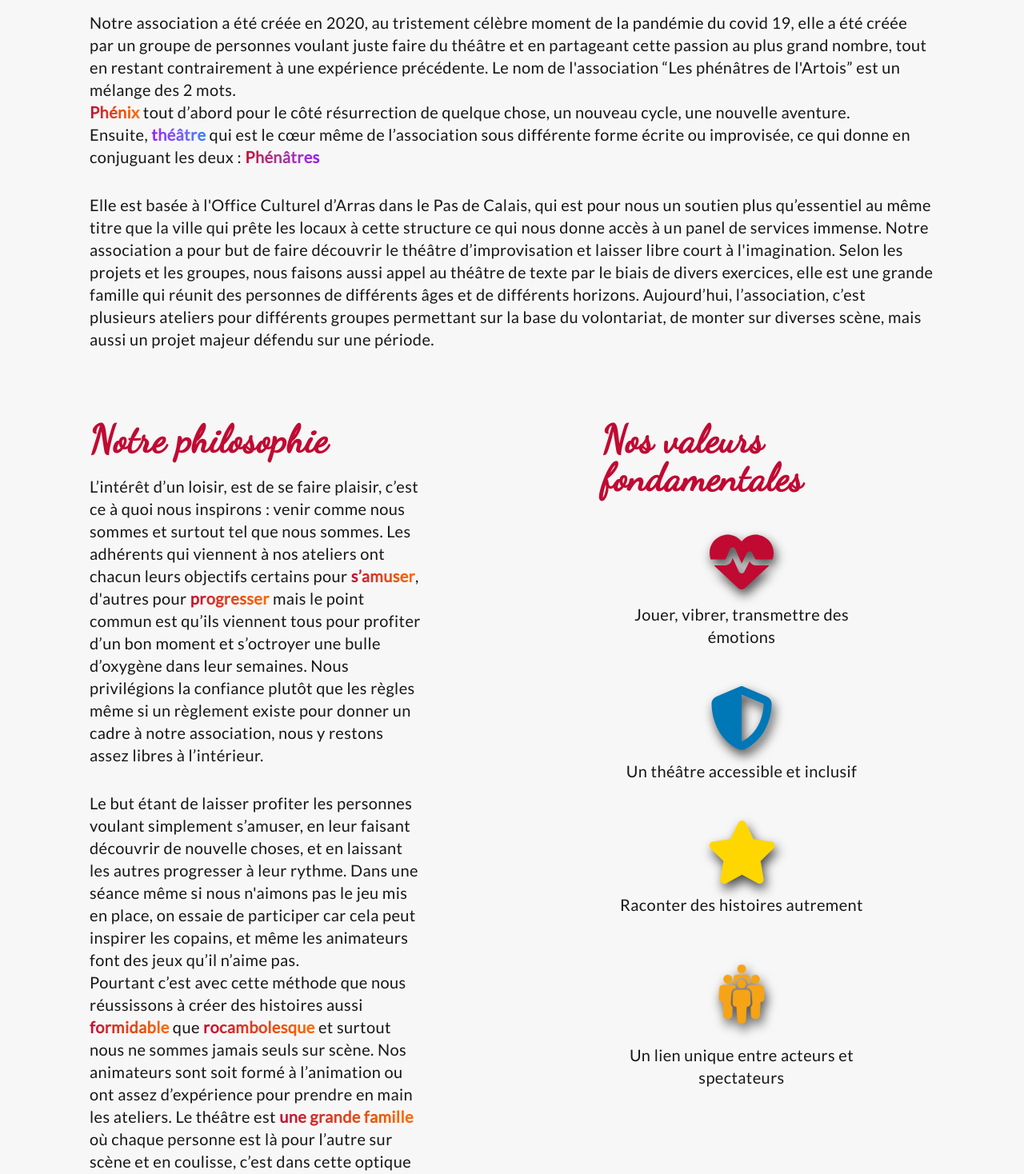
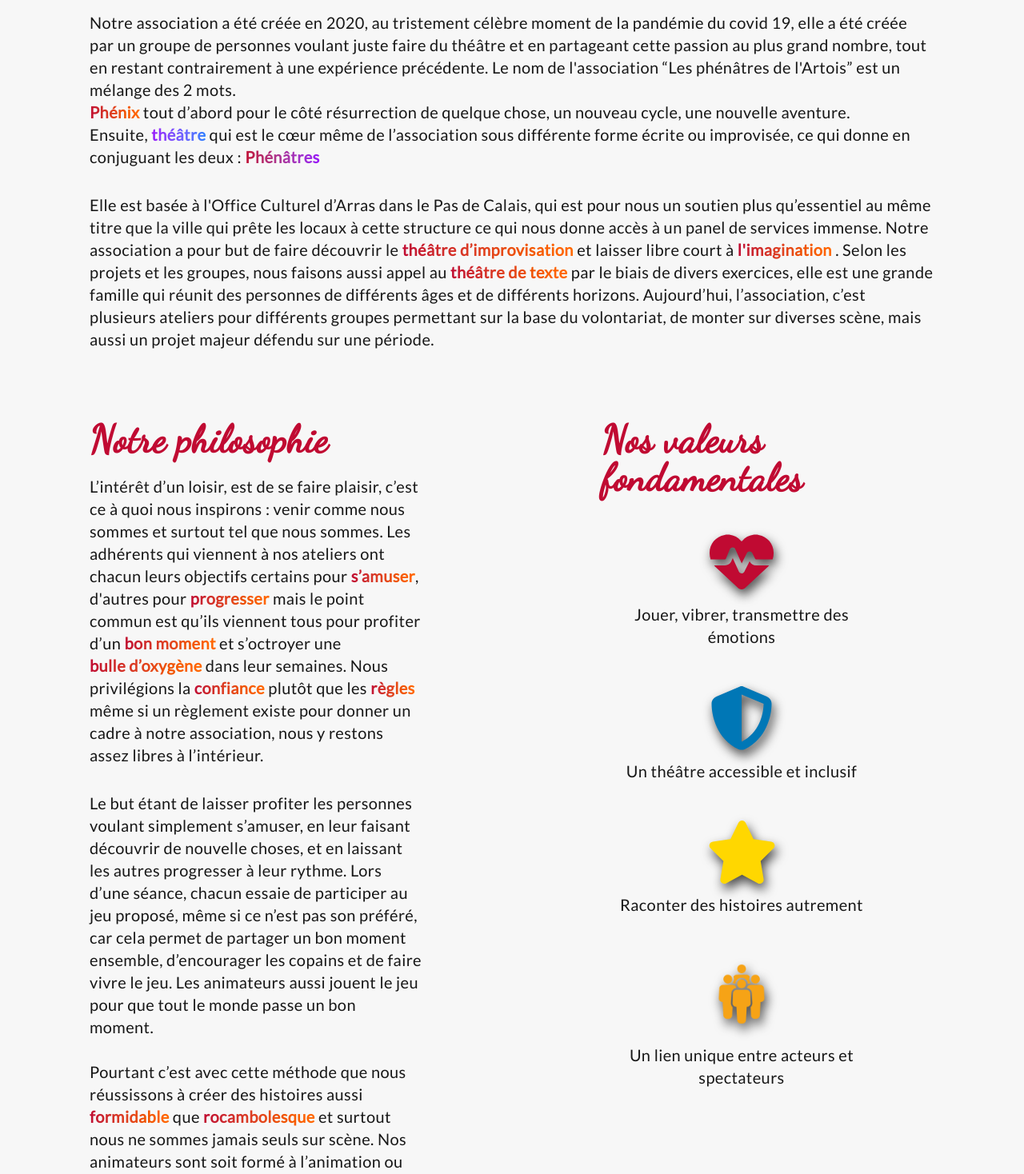
Before and after one commit to Tonyac-create/my-project-lesphenatres, a Next.js app: page /philosophy in a window 1280 px wide. Shown: the part 906-2374 px from the top of the page at 80% size. Built offline with nearby package versions, Linux system fonts and the light colour scheme.

Commit message:
update word color

```diff
--- a/app/components/Philisophy/HistorySection.tsx
+++ b/app/components/Philisophy/HistorySection.tsx
@@ -25,8 +25,20 @@ export default function HistorySection() {
                 </p>
                 {`Elle est basée à l'Office Culturel d’Arras dans le Pas de Calais, qui est pour nous un soutien plus qu’essentiel au même titre que
                  la ville qui prête les locaux à cette structure ce qui nous donne accès à un panel de services immense. Notre association a pour but
-                 de faire découvrir le théâtre d’improvisation et laisser libre court à l'imagination. Selon les projets et les groupes, nous faisons
-                 aussi appel au théâtre de texte par le biais de divers exercices, elle est une grande famille qui réunit des personnes de différents
+                 de faire découvrir le `}
+                <span className="bg-gradient-to-r from-red to-orange-500 inline-block text-transparent bg-clip-text font-semibold">
+                    théâtre d’improvisation
+                </span>
+                {` et laisser libre court à `}
+                <span className="bg-gradient-to-r from-red to-orange-500 inline-block text-transparent bg-clip-text font-semibold">
+                    l'imagination
+                </span>
+                {` . Selon les projets et les groupes, nous faisons
+                 aussi appel au `}
+                <span className="bg-gradient-to-r from-red to-orange-500 inline-block text-transparent bg-clip-text font-semibold">
+                    théâtre de texte
+                </span>
+                {` par le biais de divers exercices, elle est une grande famille qui réunit des personnes de différents
                  âges et de différents horizons. Aujourd’hui, l’association, c’est plusieurs ateliers pour différents groupes permettant sur la base
                   du volontariat, de monter sur diverses scène, mais aussi un projet majeur défendu sur une période.`}</p>
         </section>
--- a/app/components/Philisophy/PhilisophySection.tsx
+++ b/app/components/Philisophy/PhilisophySection.tsx
@@ -12,14 +12,30 @@ export default function PhilosophySection() {
                 <span className="bg-gradient-to-r from-red to-orange-500 inline-block text-transparent bg-clip-text font-semibold">
                     progresser
                 </span>
-                {` mais le point commun est qu’ils viennent tous pour profiter d’un bon moment et s’octroyer une bulle d’oxygène dans leur semaines.
-                    Nous privilégions la confiance plutôt que les règles même si un règlement existe pour donner un cadre à notre association,
+                {` mais le point commun est qu’ils viennent tous pour profiter d’un `}
+                <span className="bg-gradient-to-r from-red to-orange-500 inline-block text-transparent bg-clip-text font-semibold">
+                    bon moment
+                </span>
+                {` et s’octroyer une `}
+                <span className="bg-gradient-to-r from-red to-orange-500 inline-block text-transparent bg-clip-text font-semibold">
+                    bulle d’oxygène
+                </span>
+                {` dans leur semaines. Nous privilégions la `}
+                <span className="bg-gradient-to-r from-red to-orange-500 inline-block text-transparent bg-clip-text font-semibold">
+                    confiance
+                </span>
+                {` plutôt que les `}
+                <span className="bg-gradient-to-r from-red to-orange-500 inline-block text-transparent bg-clip-text font-semibold">
+                    règles
+                </span>
+                {` même si un règlement existe pour donner un cadre à notre association,
                     nous y restons assez libres à l’intérieur.`}
                 <p className="text-lg md:text-xl mt-8">
                     {`Le but étant de laisser profiter les personnes voulant simplement s’amuser, en leur faisant découvrir de nouvelle choses, et en laissant les
-                autres progresser à leur rythme. Dans une séance même si nous n'aimons pas le jeu mis en place, on essaie de participer car cela peut inspirer
-                les copains, et même les animateurs font des jeux qu’il n’aime pas.`}
+                autres progresser à leur rythme. Lors d’une séance, chacun essaie de participer au jeu proposé, même si ce n’est pas son préféré, car cela permet
+                de partager un bon moment ensemble, d’encourager les copains et de faire vivre le jeu. Les animateurs aussi jouent le jeu pour que tout le monde passe un bon moment.`}
                 </p>
+                <br />
                 {`Pourtant c’est avec cette méthode que nous réussissons à créer des histoires aussi `}
                 <span className="bg-gradient-to-r from-red to-orange-500 inline-block text-transparent bg-clip-text font-semibold">
                     formidable
@@ -31,13 +47,24 @@ export default function PhilosophySection() {
                 {` et surtout nous ne sommes jamais seuls sur scène. Nos animateurs sont soit formé à l’animation ou ont assez d’expérience pour prendre en main les ateliers.
                 Le théâtre est `}
                 <span className="bg-gradient-to-r from-red to-orange-500 inline-block text-transparent bg-clip-text font-semibold">
-                une grande famille
+                    une grande famille
                 </span>
                 {` où chaque personne est là pour l’autre sur scène et en coulisse, c’est dans cette optique là
                 que nous préparons nos spectacles où chaque participant à un rôle à jouer et même ceux qui ne font pas le spectacle mais vienne
-                nous regarder pour nous applaudir et nous soutenir. Et pour finir je dirais que l’imagination est le plus
-                grand des atouts de l’Homme, dans de mauvaises mains elle peut être destructrice, mais dans de bonnes, elle permet de faire de grande chose
-                et notamment grandir et s'épanouir.`}
+                nous regarder pour nous applaudir et nous soutenir. Et pour finir je dirais que `}
+                <span className="bg-gradient-to-r from-red to-orange-500 inline-block text-transparent bg-clip-text font-semibold">
+                l’imagination
+                </span>
+                 {` est le plus grand des atouts de l’Homme, dans de mauvaises mains elle peut être destructrice, mais dans de bonnes, elle permet
+                 de faire de grande chose et notamment `}
+                <span className="bg-gradient-to-r from-red to-orange-500 inline-block text-transparent bg-clip-text font-semibold">
+                grandir
+                </span>
+                {` et `}
+                <span className="bg-gradient-to-r from-red to-orange-500 inline-block text-transparent bg-clip-text font-semibold">
+                s'épanouir
+                </span>
+                {`.`}
             </p>
         </section>
     )
```
